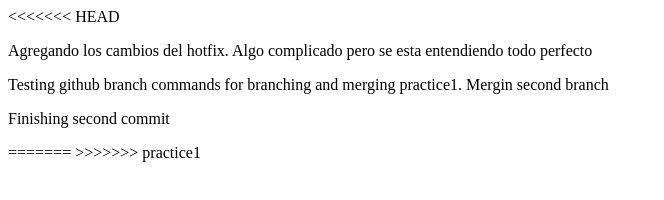
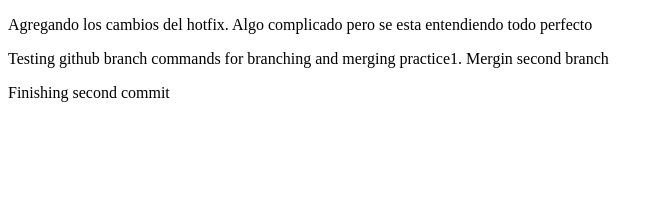
Before and after one commit to cris2123/HelloGit, a plain HTML site: page index.html in a window 1280 px wide. Shown: the whole page, without its empty margins (0-664 px from the left). Drawn offline with Linux system fonts and the light colour scheme.

Commit message:
&th update of git commands

```diff
--- a/index.html
+++ b/index.html
@@ -8,16 +8,12 @@
 </head>
 <body>
 
-<<<<<<< HEAD
     <p>Agregando los cambios del hotfix. Algo complicado
     pero se esta entendiendo todo perfecto</p>
 
     <p>Testing github branch commands for branching and merging
     practice1. Mergin second branch</p>
     <p>Finishing second commit</p>
-=======
-
->>>>>>> practice1
 
 </body>
 </html>
```
Also changed, not shown: 1 other file.
